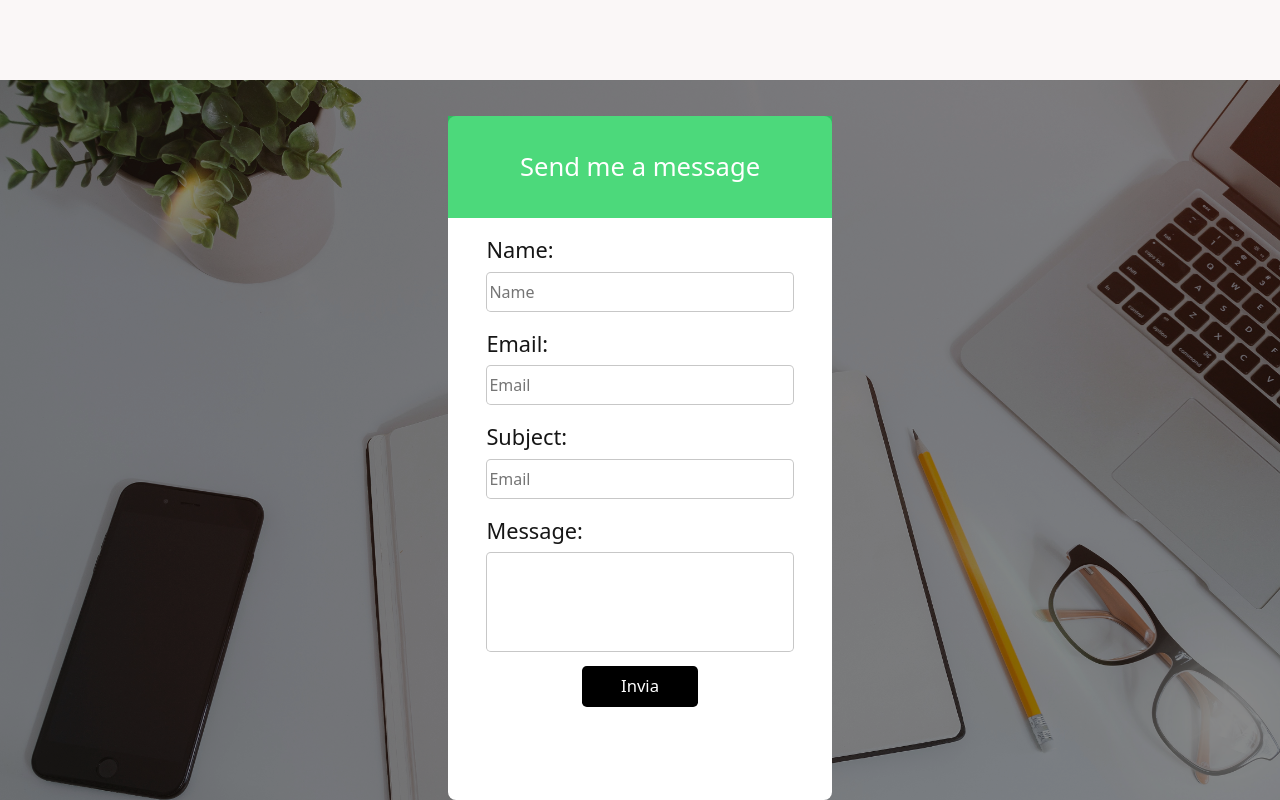
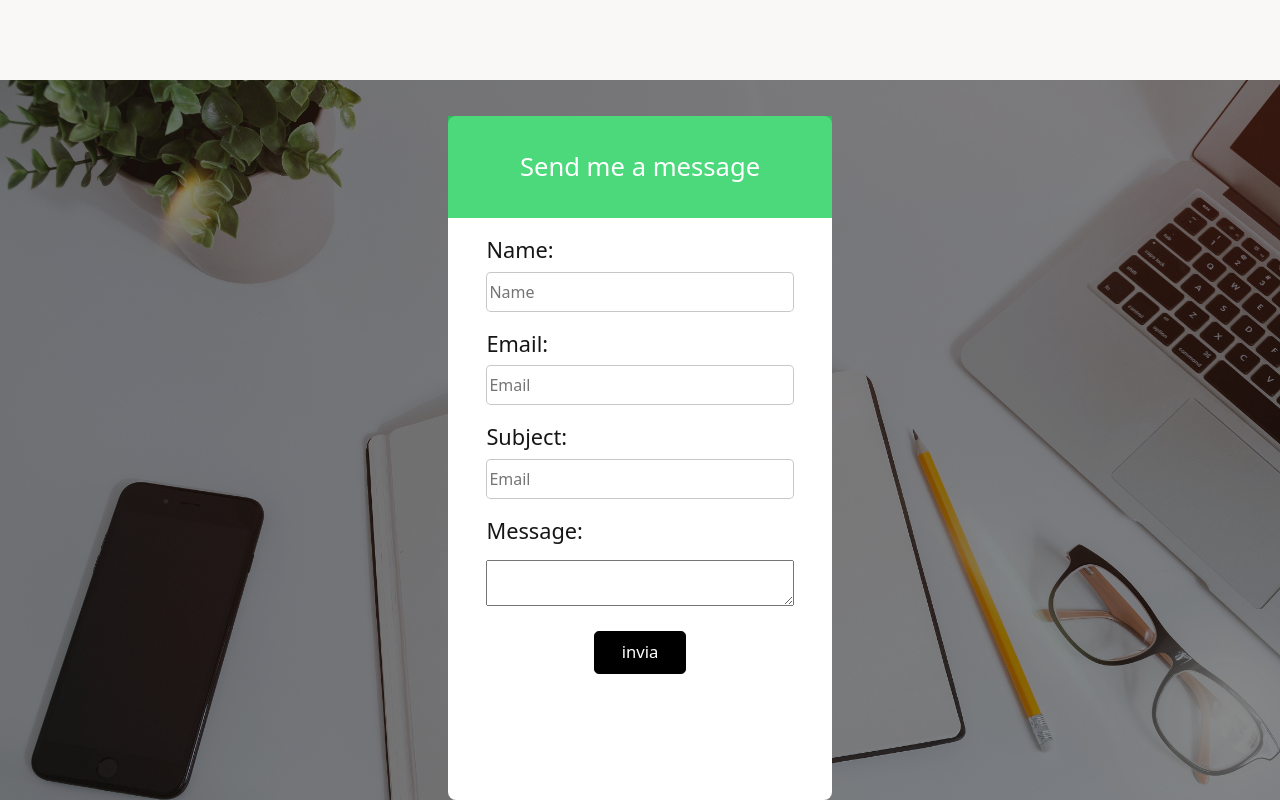
Before and after one commit to RiccioMarrone/portfoglio, a React (Vite) app: page / in a window 1280 px wide. Shown: the part 1936-2736 px from the top of the page. Built offline with nearby package versions, Linux system fonts and the light colour scheme.

Commit message:
modifica

```diff
--- a/src/atom/Contact.jsx
+++ b/src/atom/Contact.jsx
@@ -1,18 +1,19 @@
 import React from 'react'
-
+import emailjs from "emailjs-com";
 const Contact = () => {
 
-  const sendEmail = (e) =>{
+  function sendEmail(e){
     e.preventDefault();
+    console.log("mandata");
 
-    emailjs.sendForm('gmail', 'template_ldpotwv', e.target, 'SOYa_6Dcg40F0KWqiIv9q')
+
+    emailjs.sendForm('gmail', 'template_ldpotwv', e.target, '30i8SIru6oulCdlbX')
       .then((result) => {
           console.log(result.text);
       }, (error) => {
           console.log(error.text);
       });
       e.target.reset();
-      console.log("mandata")
 
   }
   return (
@@ -31,17 +32,18 @@ const Contact = () => {
           </div>
           <div className='form--email'>
             <label >Subject:</label>
-            <input type = "email" placeholder='Email' name = "email"/>
+            <input type = "text" placeholder='Email' name = "subject"/>
           </div>
           <div className='form--message'>
             <label >Message:</label>
-            <input type = "text"  name = "message"/>
+            <textarea type = "text"  name = "message"> </textarea>
           </div>
+          <input  type = "submit" className='btn_send' value="invia"/>
+
         </form>
-        <div  type = "submit" className='btn_send'>Invia</div>
       </div>
     </div>
   )
 }
 
-export default Contact
+export default Contact;
--- a/src/stili/style.css
+++ b/src/stili/style.css
@@ -615,6 +615,8 @@ footer{
     font-weight: 200;
     top:2%;
     transition: all 1s cubic-bezier(0.075, 0.82, 0.165, 1);
+    border: 1px solid black
+
 }
 .btn_send:hover{
     background-color: white;
```
